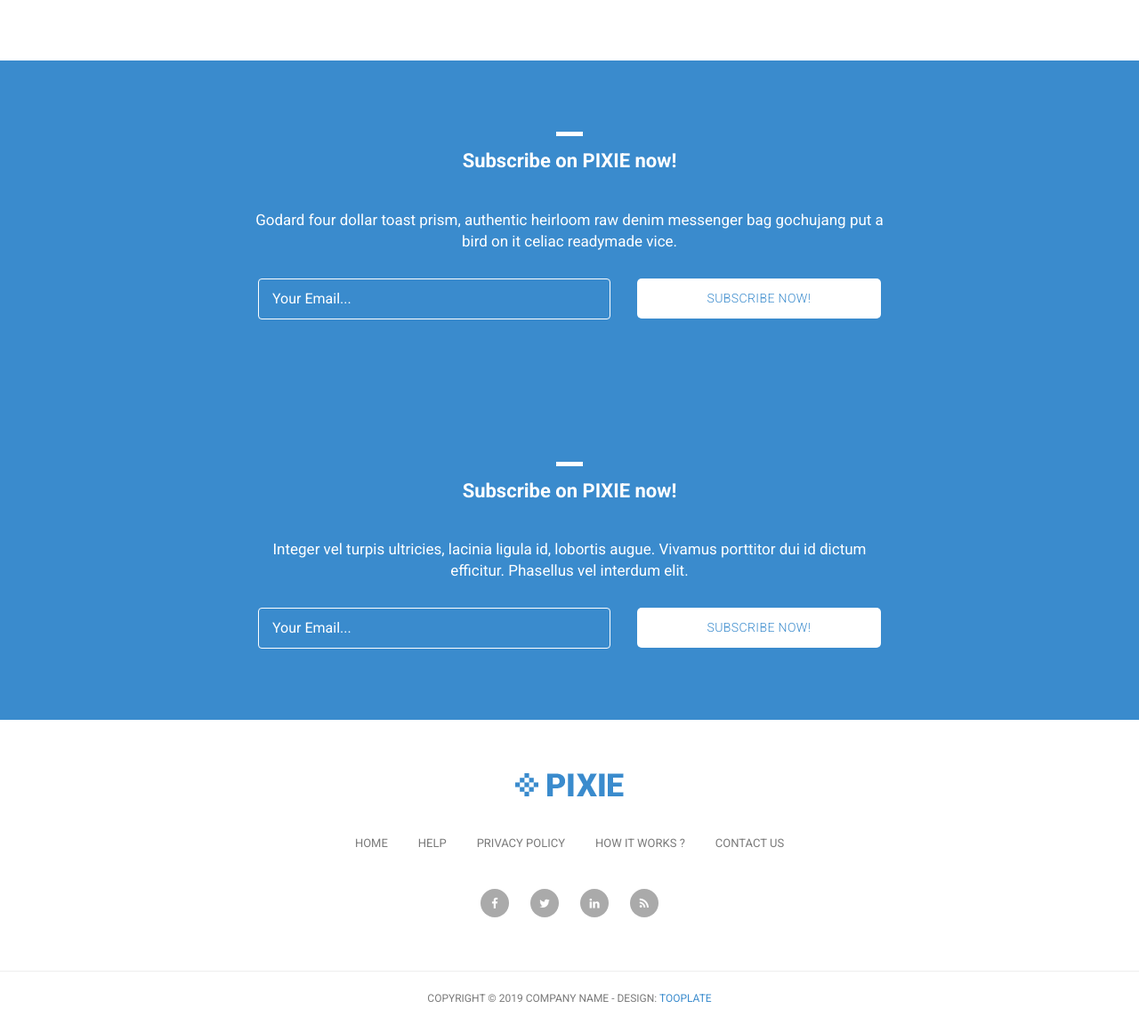
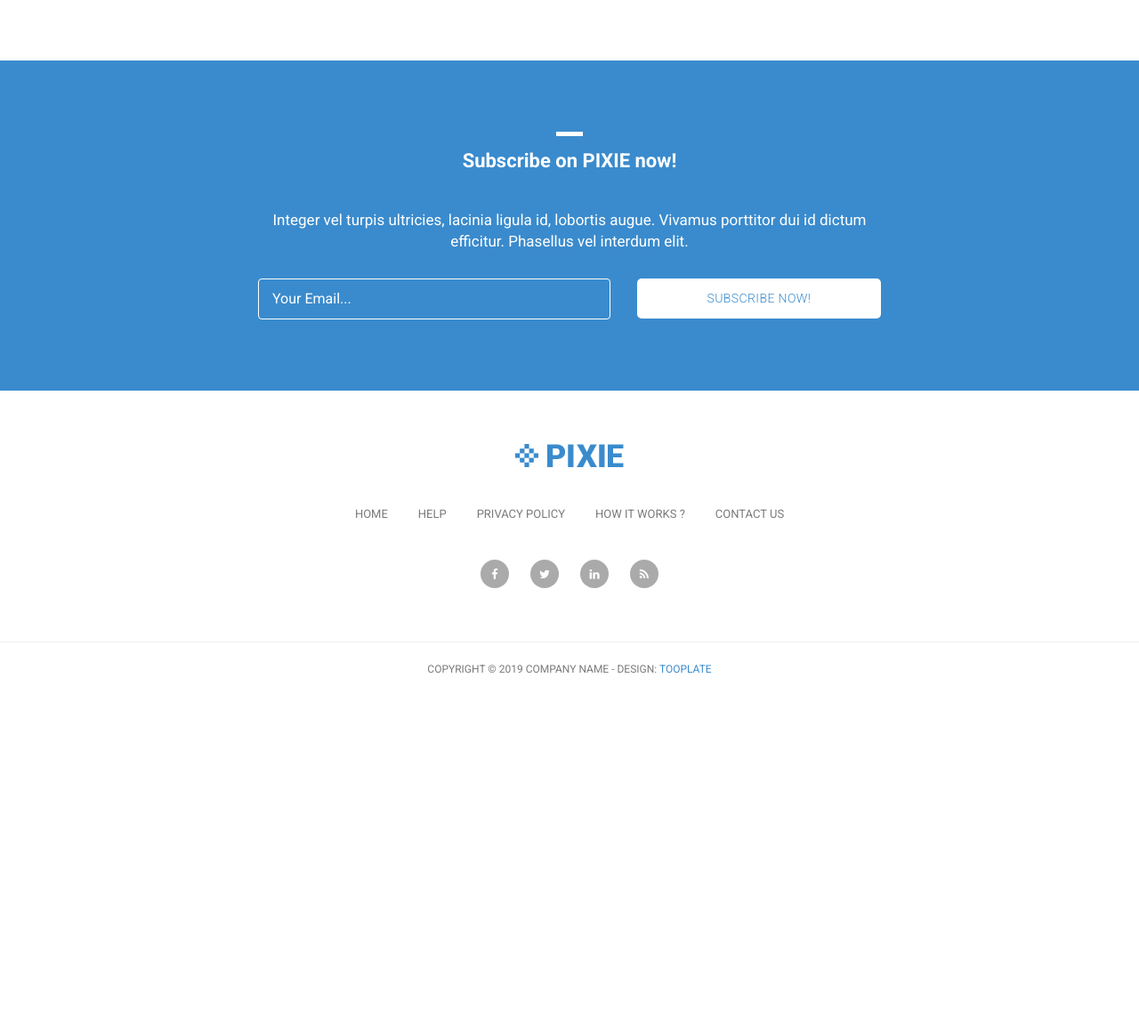
Before and after one commit to ZoonTronGG/stepshop, a Django app: page /products/ in a window 1280 px wide. Shown: the part 795-1947 px from the top of the page at 89% size. After the commit the page ends 1552 px from the top, so only its background shows below. Run offline with Django 4.2, Linux system fonts and the light colour scheme; data comes from the database, SQL or seed files in the repository; both versions use the stored data as it was after the commit; some libraries are stand-ins or nearby versions.

Commit message:
lesson_012

```diff
--- a/stepshop/basketapp/urls.py
+++ b/stepshop/basketapp/urls.py
@@ -1,6 +1,6 @@
 from django.urls import path
 
-from basketapp.views import basket, basket_remove, basket_add
+from basketapp.views import basket, basket_remove, basket_add, basket_edit
 
 app_name = 'basketapp'
 
@@ -8,4 +8,5 @@ urlpatterns = [
     path('', basket, name='view'),
     path('add/<int:pk>/', basket_add, name='add'),
     path('remove/<int:pk>/', basket_remove, name='remove'),
+    path('edit/<int:pk>/<int:quantity>/', basket_edit, name='edit'),
 ]
--- a/stepshop/stepshop/templates/products.html
+++ b/stepshop/stepshop/templates/products.html
@@ -111,44 +111,4 @@
       </div>
     </div>
     <!-- Featred Page Ends Here -->
-
-
-    <!-- Subscribe Form Starts Here -->
-    <div class="subscribe-form">
-      <div class="container">
-        <div class="row">
-          <div class="col-md-12">
-            <div class="section-heading">
-              <div class="line-dec"></div>
-              <h1>Subscribe on PIXIE now!</h1>
-            </div>
-          </div>
-          <div class="col-md-8 offset-md-2">
-            <div class="main-content">
-              <p>Godard four dollar toast prism, authentic heirloom raw denim messenger bag gochujang put a bird on it celiac readymade vice.</p>
-              <div class="container">
-                <form id="subscribe" action="" method="get">
-                  <div class="row">
-                    <div class="col-md-7">
-                      <fieldset>
-                        <input name="email" type="text" class="form-control" id="email"
-                        onfocus="if(this.value == 'Your Email...') { this.value = ''; }"
-                    	onBlur="if(this.value == '') { this.value = 'Your Email...';}"
-                    	value="Your Email..." required="">
-                      </fieldset>
-                    </div>
-                    <div class="col-md-5">
-                      <fieldset>
-                        <button type="submit" id="form-submit" class="button">Subscribe Now!</button>
-                      </fieldset>
-                    </div>
-                  </div>
-                </form>
-              </div>
-            </div>
-          </div>
-        </div>
-      </div>
-    </div>
-    <!-- Subscribe Form Ends Here -->
 {% endblock %}
```
Also changed, not shown: stepshop/basketapp/views.py (+32 -1 lines), stepshop/stepshop/static/assets/js/script.js (added, +15 -0 lines), stepshop/stepshop/templates/basket/basket.html (+14 -3 lines), stepshop/stepshop/templates/basket/includes/inc_basket_list.html (added, +39 -0 lines), stepshop/__db.sqlite3 (added), stepshop/_db.sqlite3 (added), stepshop/db.sqlite3 (added), stepshop/media/product_images/product-04.jpg (added), stepshop/media/product_images/product-05.jpg (added), stepshop/media/product_images/thumb-04.jpg (added), stepshop/media/user_avatars/about-us.jpg (added), stepshop/media/user_avatars/about-us_6WPNLDd.jpg (added), stepshop/media/user_avatars/basket.png (added), stepshop/media/user_avatars/header-logo.png (added), 3 more files, 1 other file.
